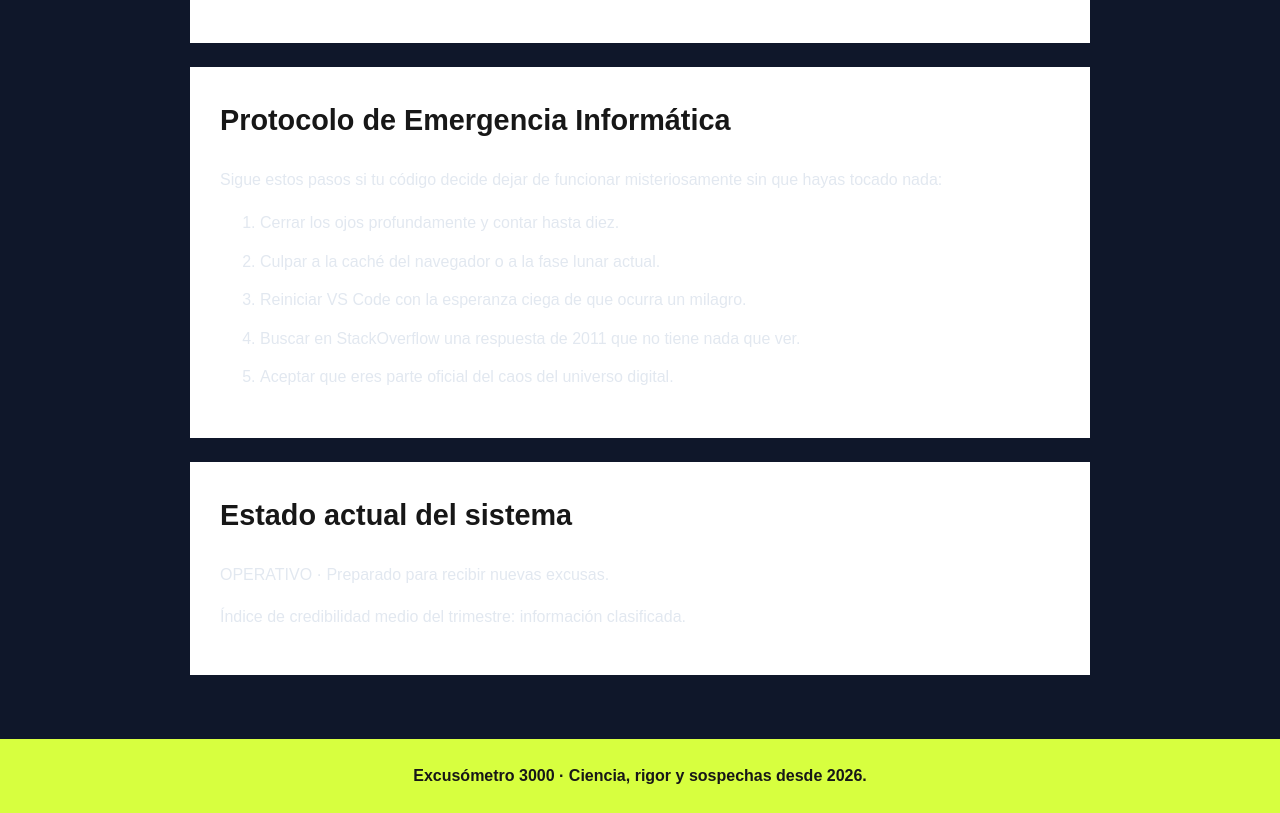
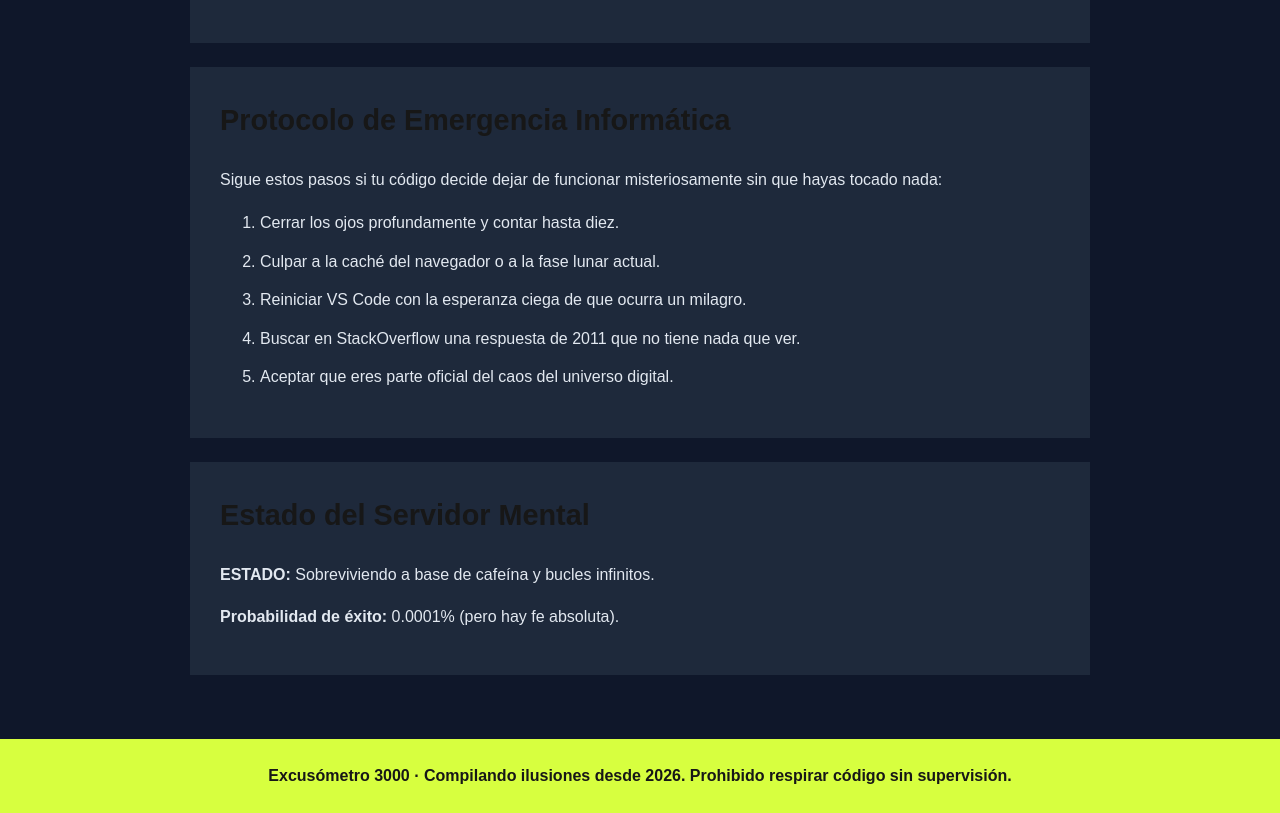
Before and after one commit to albertomarquezcastan/Excusometro-Prime, a plain HTML site: page index.html in a window 1280 px wide. Shown: the part 945-1758 px from the top of the page. Drawn offline with Linux system fonts and the light colour scheme.

Commit message:
Modifffff

```diff
--- a/estilos.css
+++ b/estilos.css
@@ -35,7 +35,7 @@ main {
 }
 
 section {
-    background-color: #ffffff;
+    background-color: #1e293b;
     margin-bottom: 24px;
     padding: 30px;
 }
--- a/index.html
+++ b/index.html
@@ -61,22 +61,20 @@
             </ol>
         </section>
 
-        <section>
-            <h2>Estado actual del sistema</h2>
-
+       <section>
+            <h2>Estado del Servidor Mental</h2>
             <p>
-                OPERATIVO · Preparado para recibir nuevas excusas.
+                <strong>ESTADO:</strong> Sobreviviendo a base de cafeína y bucles infinitos.
             </p>
-
             <p>
-                Índice de credibilidad medio del trimestre: información clasificada.
+                <strong>Probabilidad de éxito:</strong> 0.0001% (pero hay fe absoluta).
             </p>
         </section>
 
     </main>
 
     <footer>
-        <p>Excusómetro 3000 · Ciencia, rigor y sospechas desde 2026.</p>
+        <p>Excusómetro 3000 · Compilando ilusiones desde 2026. Prohibido respirar código sin supervisión.</p>
     </footer>
 
 </body>
```
